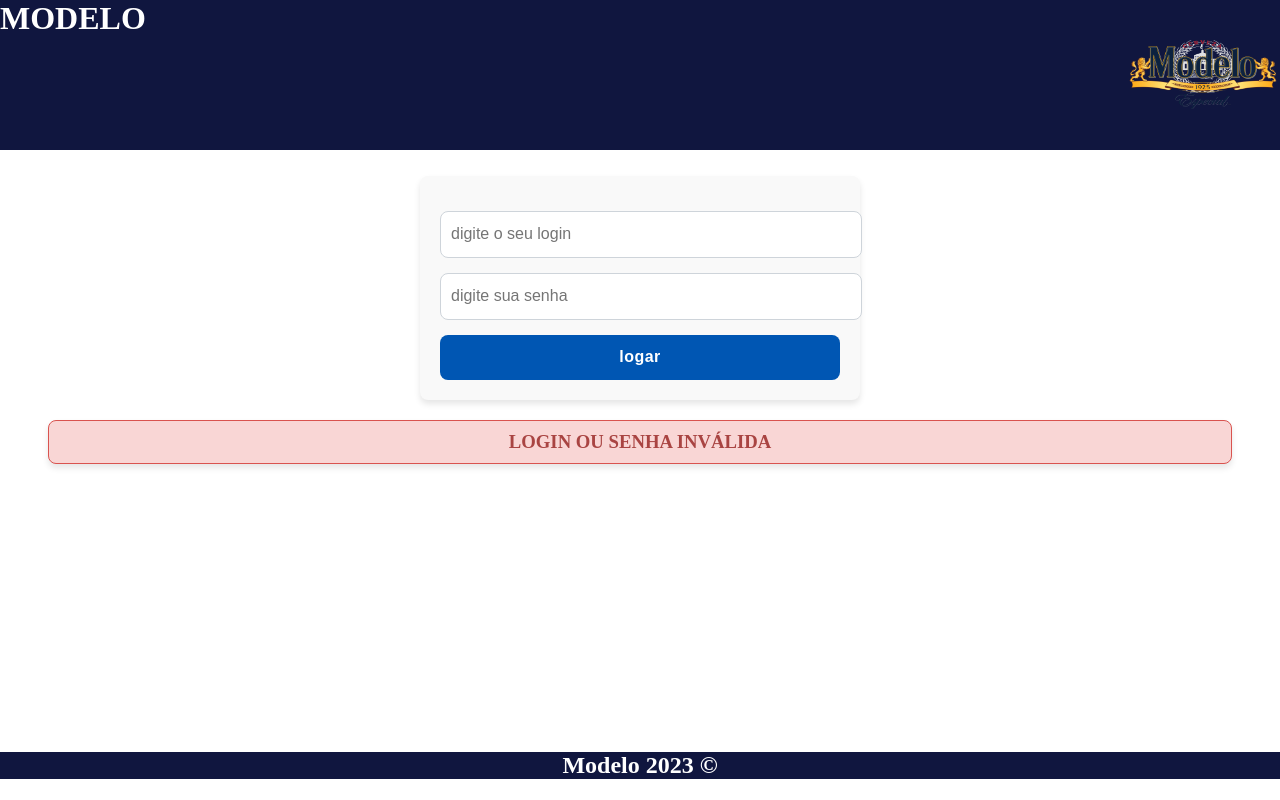
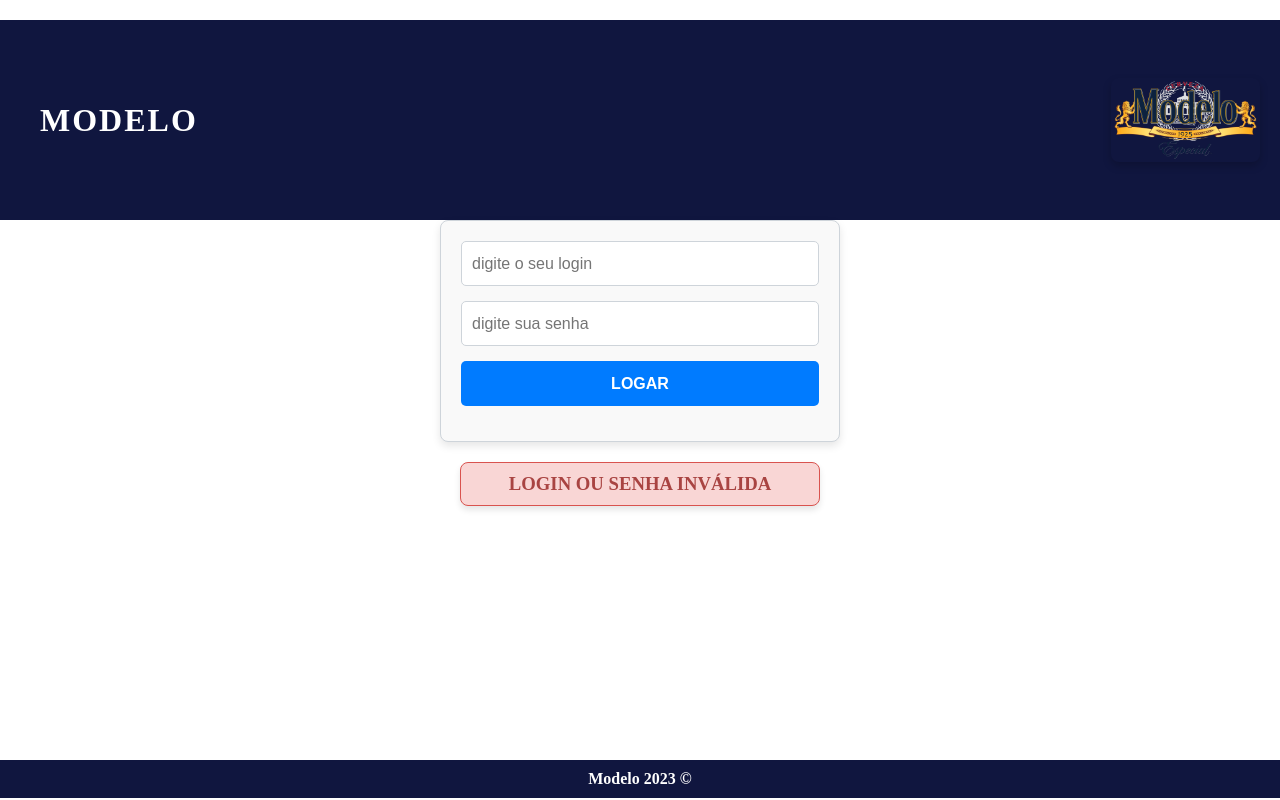
Before and after one commit to alisson10000/modelo, a PHP site: page /index.php?mensagem=1 in a window 1280 px wide. Run offline with PHP 8.4, Linux system fonts and the light colour scheme.

Commit message:
Atulização login
formulário login topo login

```diff
--- a/css/formularioLogin.css
+++ b/css/formularioLogin.css
@@ -1,59 +1,45 @@
-/*
-    Atualizado em : 03 de Dezembro de 2024
-    Autor         : Alisson
-*/
-
 .formulario {
-    margin: 0 auto;
     width: 100%;
     max-width: 400px;
+    background-color: #f9f9f9;
+    border: 1px solid #ced4da;
+    border-radius: 8px;
     padding: 20px;
-    margin-top: 2%;
-    border-radius: 8px;
-    background-color: #f9f9f9;
-    box-shadow: 0px 4px 6px rgba(0, 0, 0, 0.1);
+    box-shadow: 0 4px 8px rgba(0, 0, 0, 0.1); /* Sombra para destaque */
 }
 
 .formulario input,
 .formulario button {
-    display: block;
-    border-radius: 8px;
     width: 100%;
     height: 45px;
-    margin-top: 15px;
-    padding: 0 10px;
+    margin-bottom: 15px;
+    padding: 10px;
     font-size: 1rem;
     border: 1px solid #ced4da;
-    background-color: #ffffff;
+    border-radius: 5px;
     transition: all 0.3s ease-in-out;
+    font-family: Arial, sans-serif;
 }
 
-.formulario input:focus,
-.formulario button:focus {
-    border-color: #0056b3;
+.formulario input:focus {
+    border-color: #007bff;
     outline: none;
-    box-shadow: 0 0 4px rgba(0, 86, 179, 0.5);
-}
-
-.formulario input:hover,
-.formulario button:hover {
-    background-color: #f0f4ff;
+    box-shadow: 0 0 5px rgba(0, 123, 255, 0.5);
 }
 
 .formulario button {
-    width: 100%;
-    background-color: #0056b3;
+    background-color: #007bff;
     color: white;
+    font-weight: bold;
+    cursor: pointer;
     border: none;
-    cursor: pointer;
-    font-weight: bold;
-    letter-spacing: 0.5px;
+    text-transform: uppercase;
 }
 
 .formulario button:hover {
-    background-color: #003f8a;
+    background-color: #0056b3;
     transform: translateY(-2px);
-    box-shadow: 0px 4px 6px rgba(0, 0, 0, 0.2);
+    box-shadow: 0 4px 6px rgba(0, 0, 0, 0.2);
 }
 
 .formulario button:active {
@@ -61,29 +47,39 @@
     box-shadow: none;
 }
 
-.formulario label {
-    font-size: 0.9rem;
-    color: #555;
-    margin-bottom: 5px;
-    display: block;
+/* Rodapé */
+.rodape {
+    background-color: #10163f;
+    padding: 10px 0;
+    text-align: center;
 }
 
-.formulario small {
-    font-size: 0.8rem;
-    color: #888;
-    display: block;
-    margin-top: -10px;
+.rodape h1 {
+    color: white;
+    font-size: 1rem;
+    text-transform: capitalize;
+    margin: 0;
 }
 
 /* Responsividade */
 @media (max-width: 768px) {
+    .topo {
+        flex-direction: column;
+        height: auto;
+        text-align: center;
+    }
+
+    .topo img {
+        margin-bottom: 10px;
+    }
+
     .formulario {
         padding: 15px;
-        margin-top: 5%;
     }
 
     .formulario input,
     .formulario button {
-        height: 50px;
+        font-size: 0.9rem;
+        height: 40px;
     }
 }
--- a/css/layout.css
+++ b/css/layout.css
@@ -1,46 +1,46 @@
-/*
-Click nbfs://nbhost/SystemFileSystem/Templates/Licenses/license-default.txt to change this license
-Click nbfs://nbhost/SystemFileSystem/Templates/Other/CascadeStyleSheet.css to edit this template
-*/
-/*
-    Created on : 18 de mai. de 2023, 16:35:33
-    Author     : Alisson
-*/
-*{
-    margin: 0px 0px 0px 0px;
-    padding: 0px 0px 0px 0px;
-
-}
-.topo img{
-   display: block;
-   margin-top: 0px;
-      width:25%;
-   height: 50%;
-}
-.topo{
-
-    width: 100vw;
-    height:150px;
-    background-color:#10163f;
-
-
-}
- .topo h1 , .topo h3{
-
-}
-.topo h3{
-
- color: white;
- text-transform: capitalize;
-}
-.topo h1{
-    color: white;
-    text-transform: uppercase;
+* {
+    margin: 0;
+    padding: 0;
+    box-sizing: border-box;
 }
 
-.conteudoGeral{
+/* Topo */
+.topo {
     width: 100vw;
-    height: 94vh;
+    height: 200px; /* Aumentei a altura para destacar o topo */
+    background-color: #10163f;
+    display: flex;
+    align-items: center;
+    justify-content: space-between;
+    padding: 20px;
+}
+
+.topo img {
+    width: 15%; /* Reduzido para harmonizar com o design */
+    max-width: 150px; /* Limite de largura */
+    height: auto;
+    border-radius: 8px; /* Adicionado borda arredondada */
+    box-shadow: 0 4px 8px rgba(0, 0, 0, 0.2); /* Sombra suave */
+}
+
+.topo h1 {
+    color: #ffffff;
+    text-transform: uppercase;
+    font-size: 2rem;
+    letter-spacing: 2px;
+    font-weight: bold;
+    margin-left: 20px;
+}
+
+/* Conteúdo Geral */
+.conteudoGeral {
+    width: 100vw;
+    min-height: 80vh;
+    display: flex;
+    flex-direction: column;
+    align-items: center;
+    justify-content: center;
+    padding: 20px;
 }
 .conteudo{
 
```
